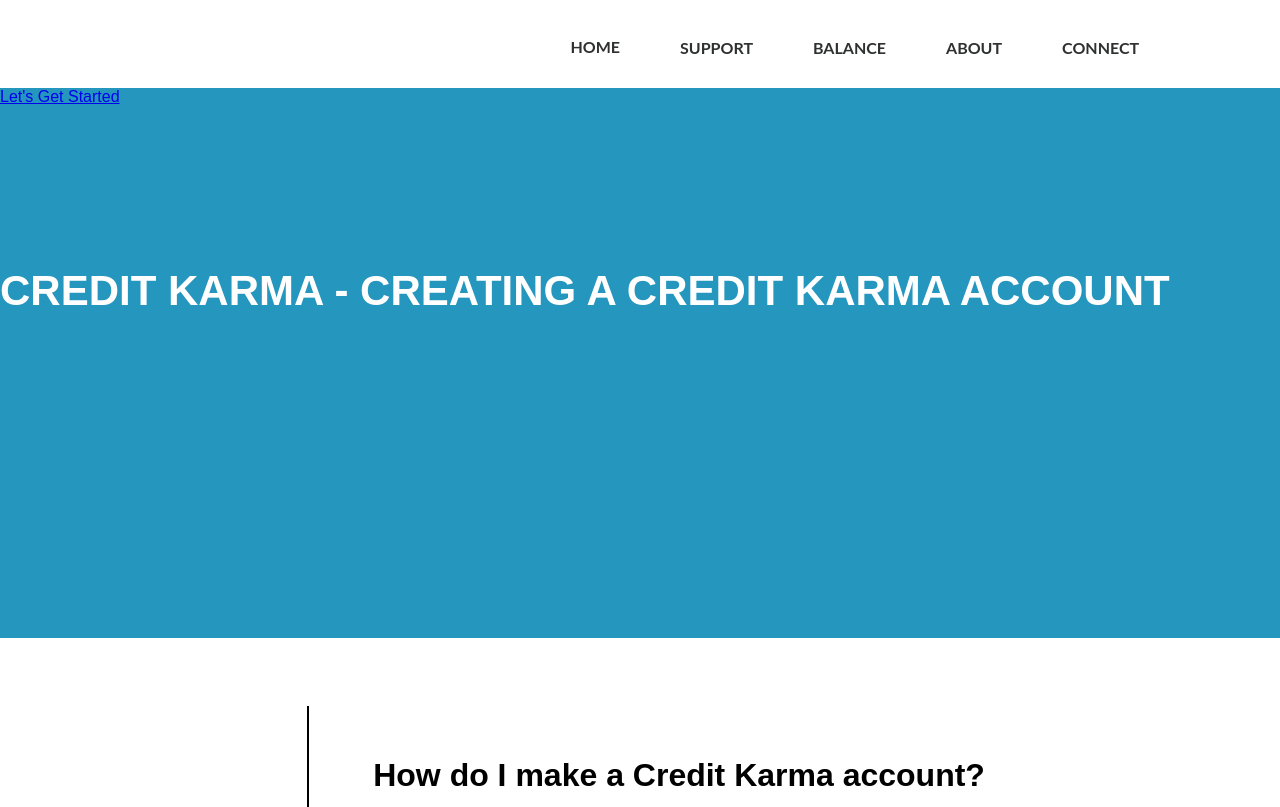
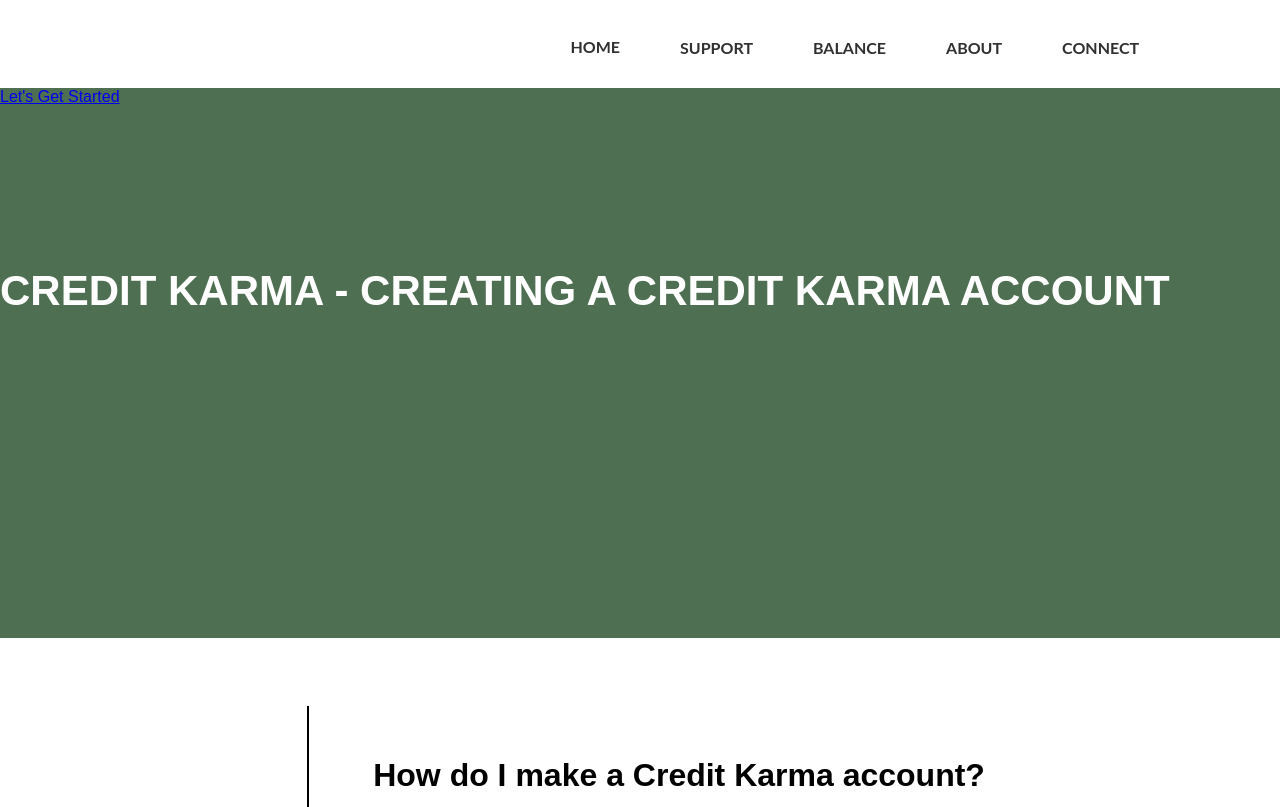
Before and after one commit to Creditkarmalogin/Creditkarmalogin.github.io, a plain HTML site: page index.html in a window 1280 px wide. Shown: the top 807 px of the page. Drawn offline with Linux system fonts and the light colour scheme.

Commit message:
Update index.html

```diff
--- a/index.html
+++ b/index.html
@@ -17,7 +17,7 @@
 
   gtag('config', 'G-YR8YZKZR37');
 </script>
-    <title>Credit karma</title>
+    <title>Credit karma- How do I make a Credit Karma account?</title>
     <style>
         * {
             padding: 0;
@@ -80,7 +80,7 @@
             height: 550px;
             margin-top: 1%;
             /*opacity:0.7;*/
-            background-color: rgba(37, 150, 190, 1.5);
+            background-color: rgb(79, 111, 82,1.5);
 
         }
 
```
